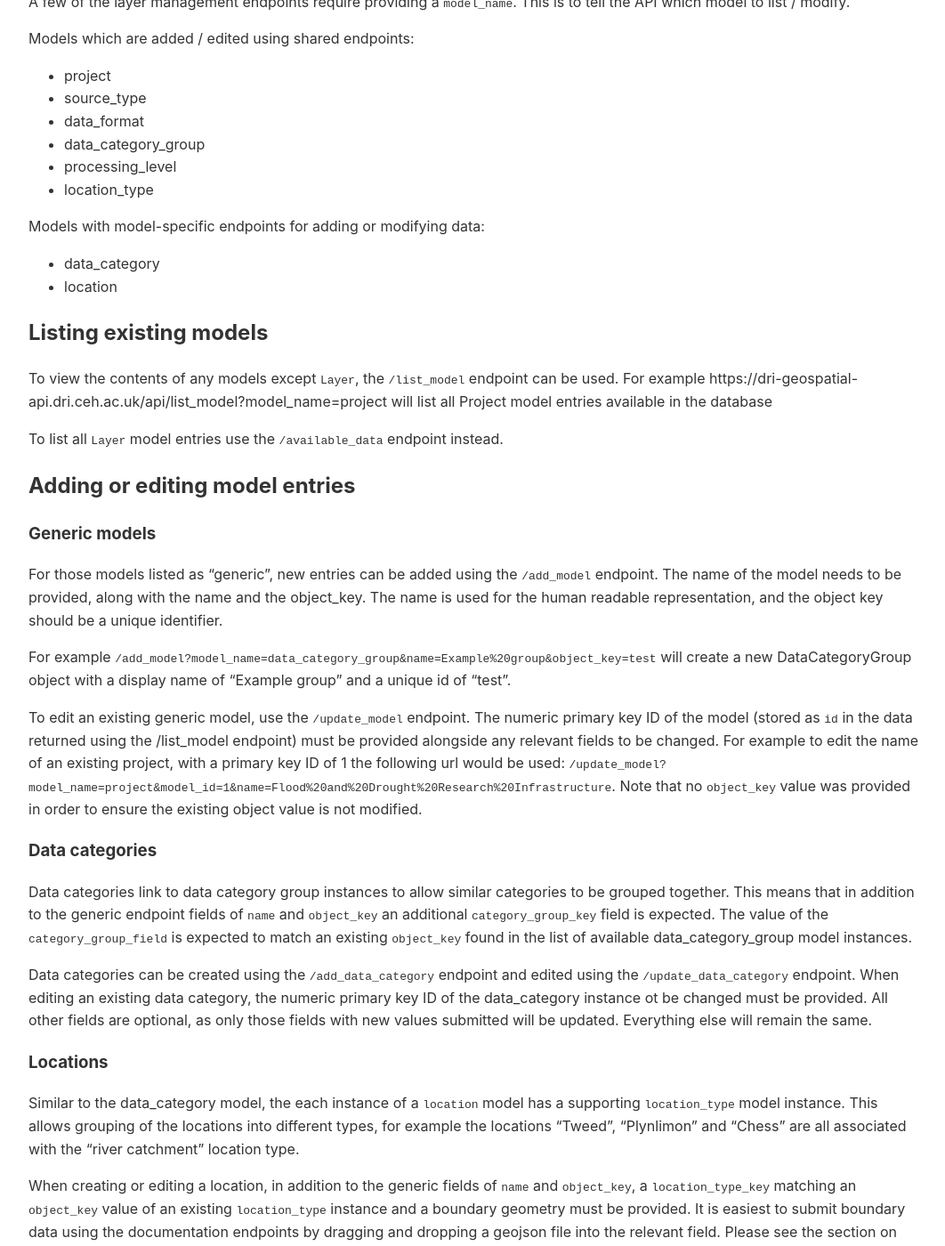
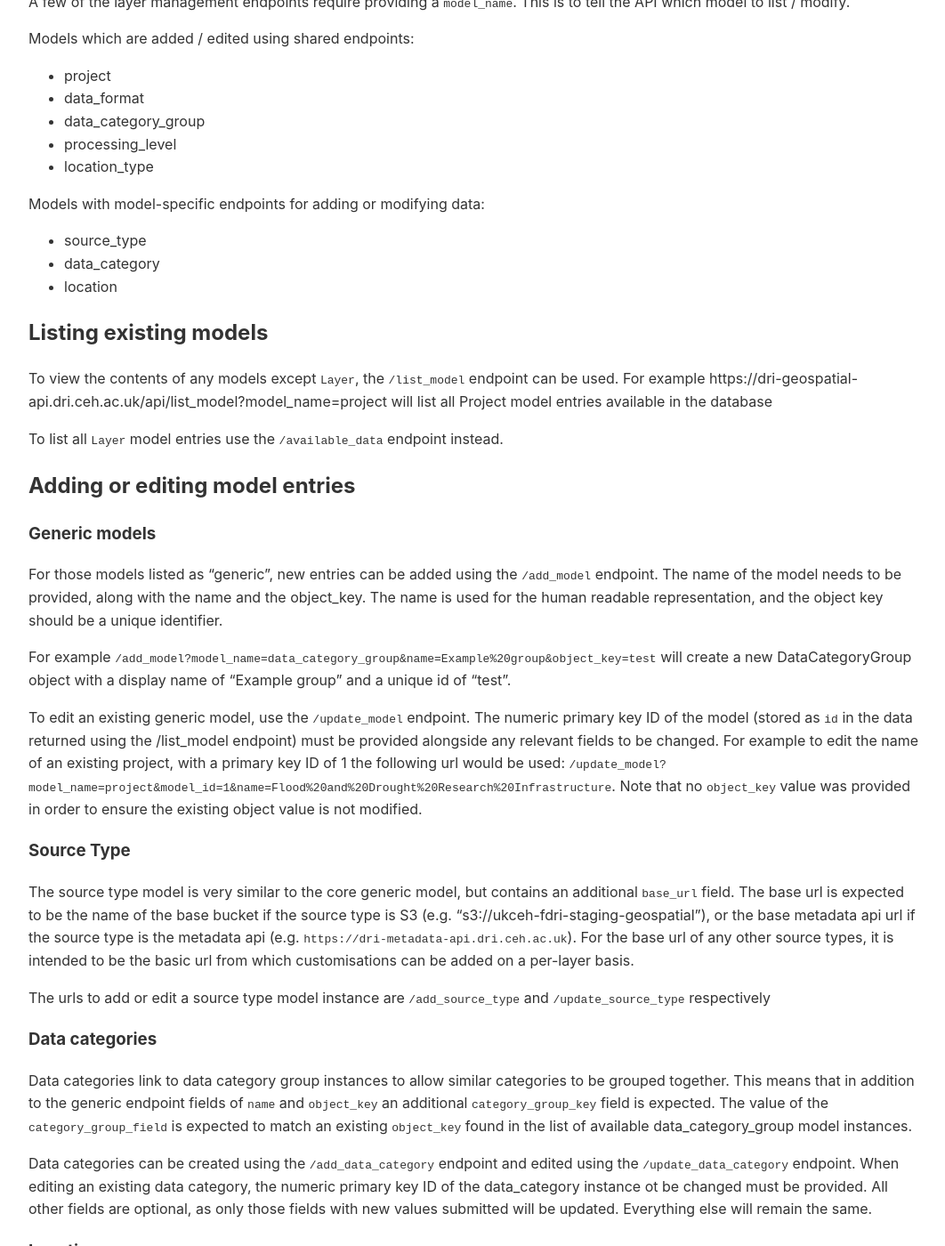
Before and after one commit to NERC-CEH/fdri_words, a Jekyll site: the page built from geospatial/layer_management.md, in a window 1280 px wide and 1400 px high, scrolled down 527 px. Shown: the whole window at 89% size, without its empty margins (108-1170 px from the left). Built offline with Jekyll 4.4.1, drawn with Linux system fonts in a browser that asks for light colours; our own code applies the rules of GitHub Pages for plain Markdown files.

Commit message:
Update layer_management.md

```diff
--- a/geospatial/layer_management.md
+++ b/geospatial/layer_management.md
@@ -8,13 +8,13 @@ A few of the layer management endpoints require providing a `model_name`. This i
 
 Models which are added / edited using shared endpoints:
 - project
-- source_type
 - data_format
 - data_category_group
 - processing_level
 - location_type
 
 Models with model-specific endpoints for adding or modifying data:
+- source_type
 - data_category
 - location
 
@@ -33,6 +33,12 @@ For those models listed as "generic", new entries can be added using the `/add_m
 For example `/add_model?model_name=data_category_group&name=Example%20group&object_key=test` will create a new DataCategoryGroup object with a display name of "Example group" and a unique id of "test".
 
 To edit an existing generic model, use the `/update_model` endpoint. The numeric primary key ID of the model (stored as `id` in the data returned using the /list_model endpoint) must be provided alongside any relevant fields to be changed. For example to edit the name of an existing project, with a primary key ID of 1 the following url would be used: `/update_model?model_name=project&model_id=1&name=Flood%20and%20Drought%20Research%20Infrastructure`. Note that no `object_key` value was provided in order to ensure the existing object value is not modified.
+
+### Source Type
+
+The source type model is very similar to the core generic model, but contains an additional `base_url` field. The base url is expected to be the name of the base bucket if the source type is S3 (e.g. "s3://ukceh-fdri-staging-geospatial"), or the base metadata api url if the source type is the metadata api (e.g. `https://dri-metadata-api.dri.ceh.ac.uk`). For the base url of any other source types, it is intended to be the basic url from which customisations can be added on a per-layer basis.
+
+The urls to add or edit a source type model instance are `/add_source_type` and `/update_source_type` respectively
 
 ### Data categories
 Data categories link to data category group instances to allow similar categories to be grouped together. This means that in addition to the generic endpoint fields of `name` and `object_key` an additional `category_group_key` field is expected. The value of the `category_group_field` is expected to match an existing `object_key` found in the list of available data_category_group model instances.
```
